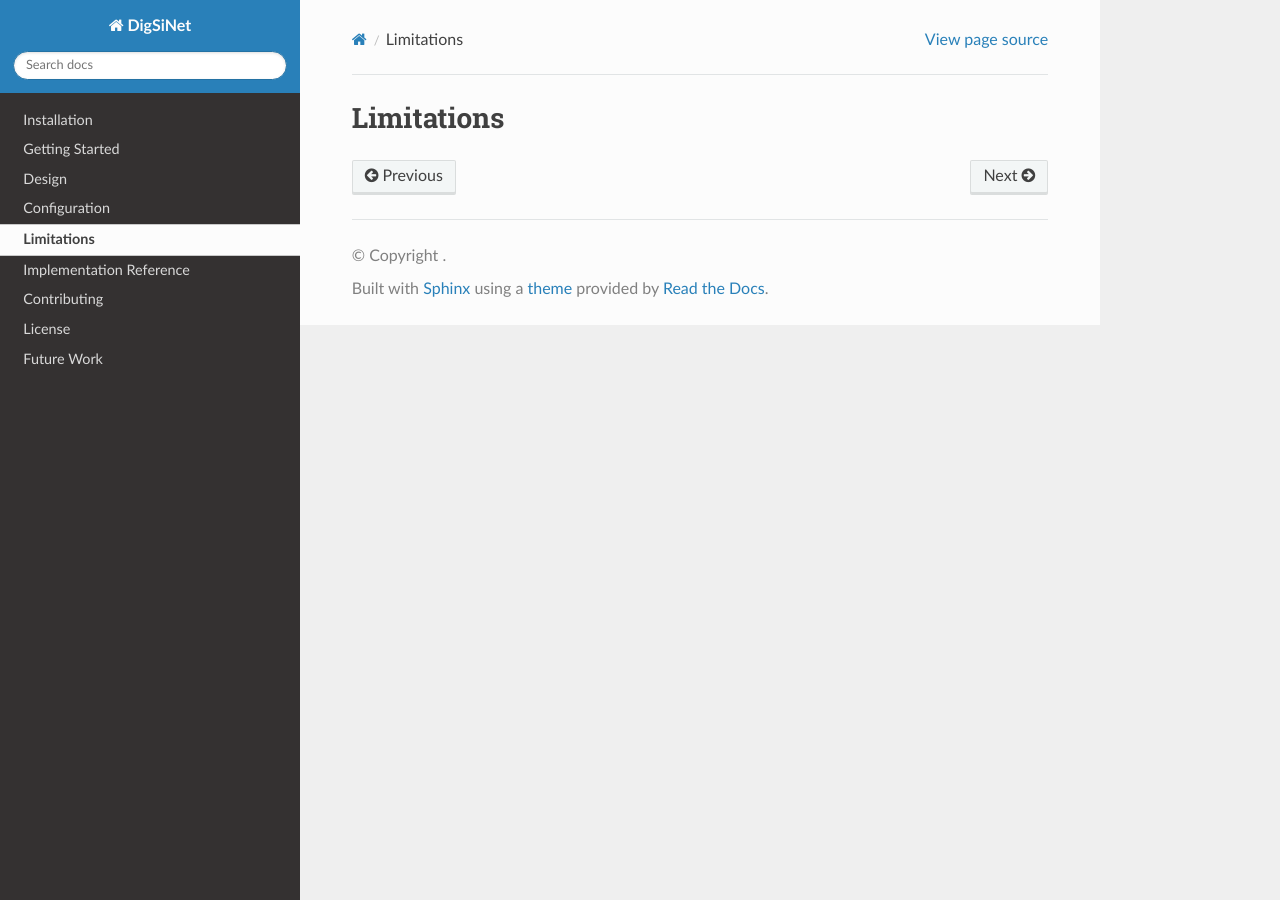
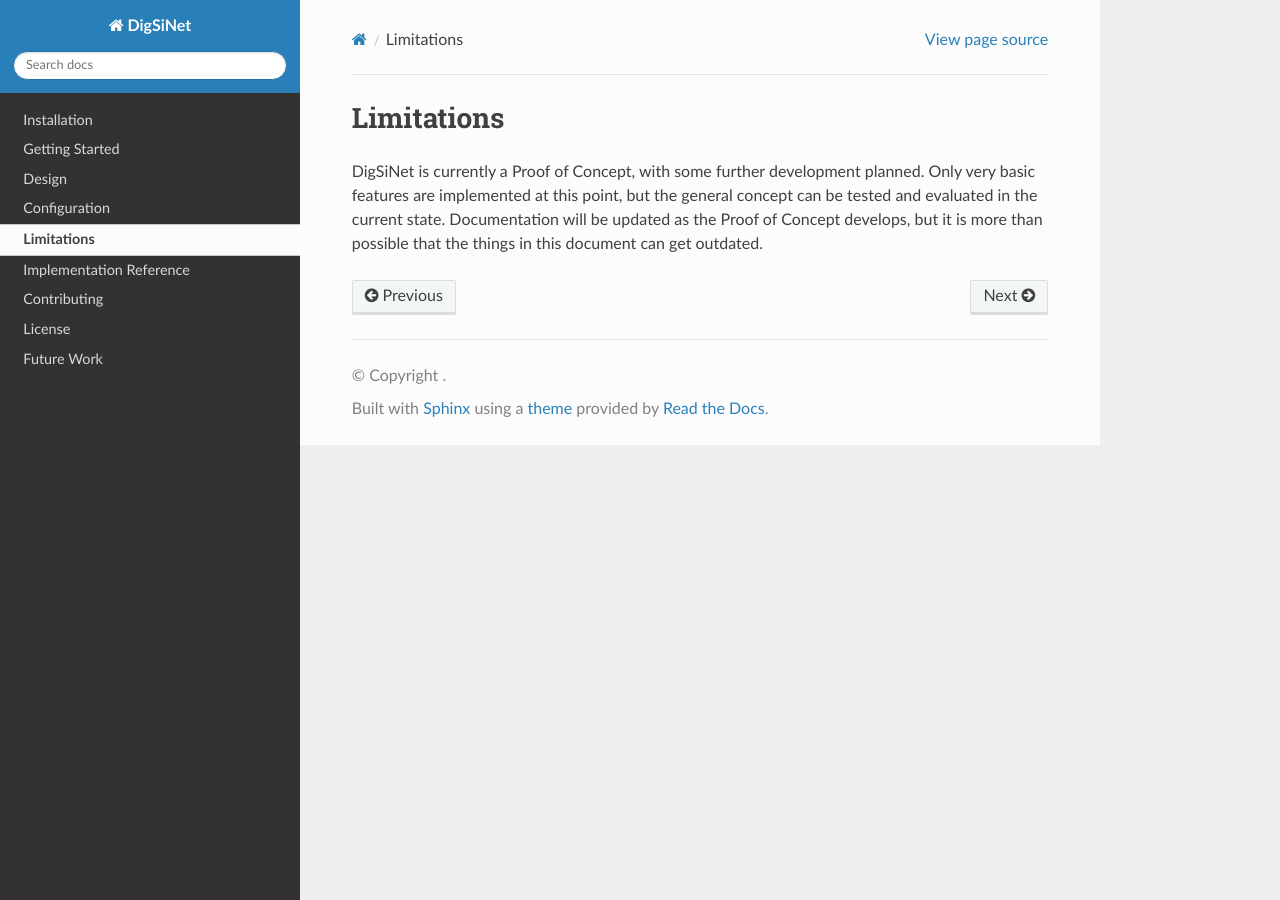
Before and after one commit to srieger1/digsinet, a Sphinx documentation site: the page built from docs/limitations.rst, in a window 1280 px wide. Built offline with Sphinx 7.4.7 and the Read the Docs theme 2.0.0, drawn with Linux system fonts in a browser that asks for light colours.

Commit message:
add short page hinting at limitations

```diff
--- a/docs/limitations.rst
+++ b/docs/limitations.rst
@@ -1,2 +1,5 @@
 Limitations
-===========
+=========
+DigSiNet is currently a Proof of Concept, with some further development planned. Only very basic features
+are implemented at this point, but the general concept can be tested and evaluated in the current state. Documentation
+will be updated as the Proof of Concept develops, but it is more than possible that the things in this document can get outdated.
```
